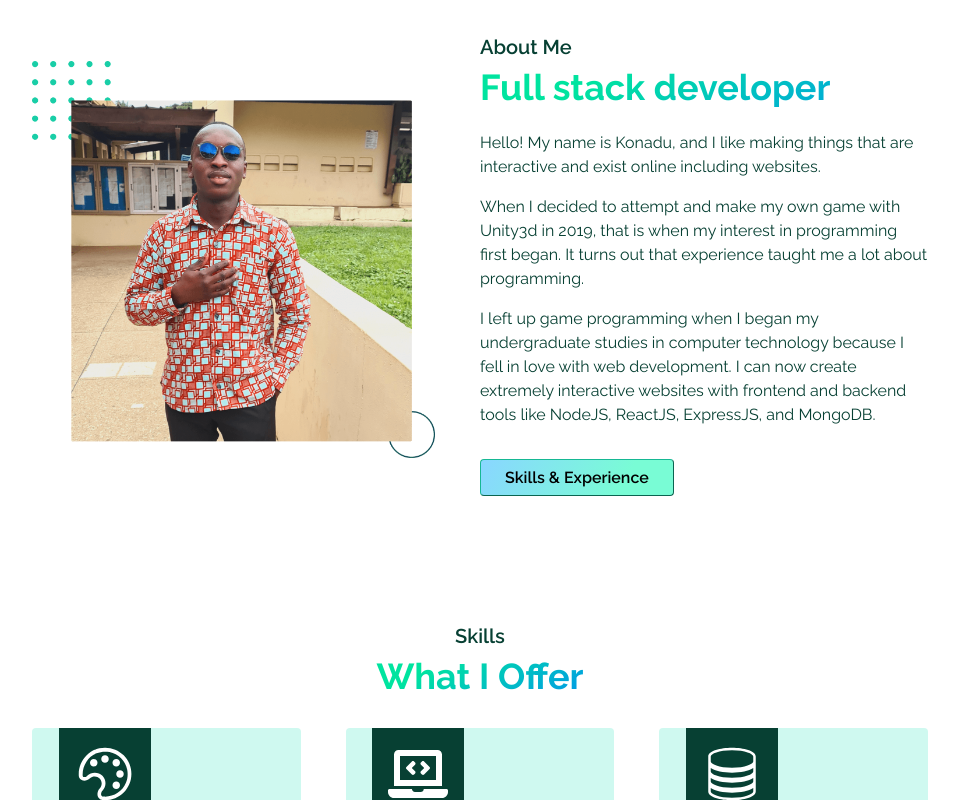
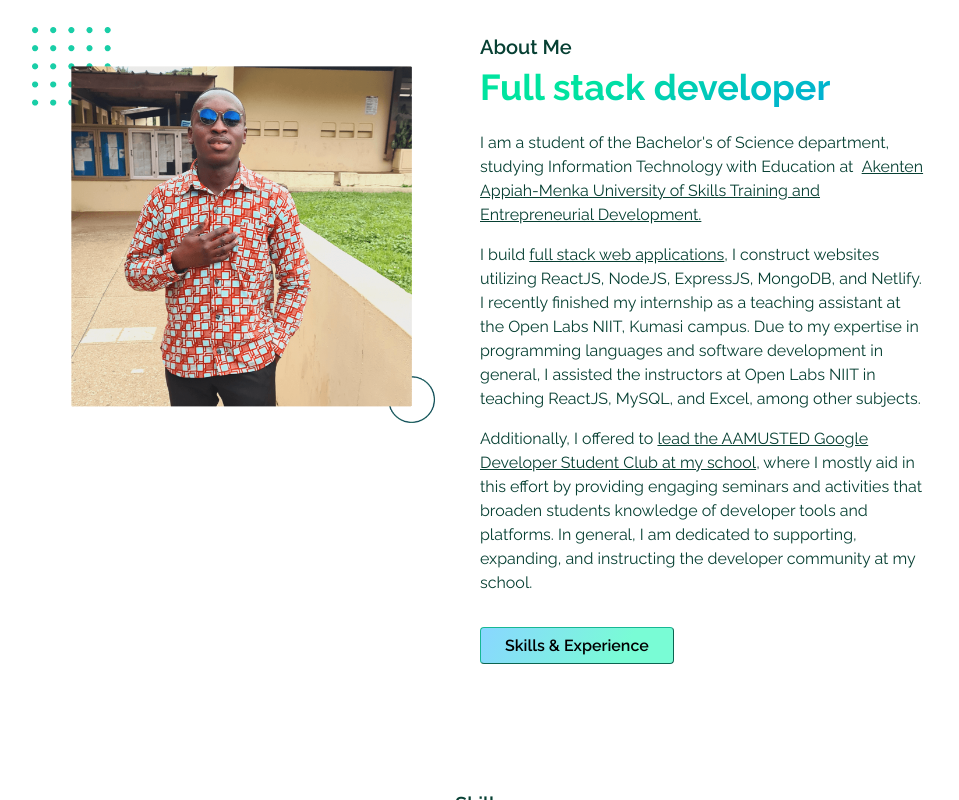
Before and after one commit to Konadu-Akwasi-Akuoko/Konau-Website, a React (Create React App) app: page / in a window 1280 px wide. Shown: the part 620-1420 px from the top of the page, without its empty margins (160-1119 px from the left). Built offline with nearby package versions, Linux system fonts and the light colour scheme.

Commit message:
Added lost links to the page

```diff
--- a/src/assets/styles/App.css
+++ b/src/assets/styles/App.css
@@ -111,6 +111,10 @@ p {
   cursor: pointer;
 }
 
+a > .button-primary {
+  text-decoration: none;
+}
+
 .button-primary:hover {
   background: white;
 }
--- a/src/pages/Home/components/AboutMe.tsx
+++ b/src/pages/Home/components/AboutMe.tsx
@@ -1,3 +1,4 @@
+/* eslint-disable prettier/prettier */
 import React from "react";
 import AboutImage from "../../../assets/images/aboutImage.png";
 
@@ -15,23 +16,39 @@ function AboutMe() {
         <p className="h3-medium">About Me</p>
         <p className="about__div02__p02 h2-bold">Full stack developer</p>
         <p className="about__div02__p03 p-content">
-          Hello! My name is Konadu, and I like making things that are
-          interactive and exist online including websites.
+          I am a student of the Bachelor&apos;s of Science department, studying
+          Information Technology with Education at &nbsp;
+          <span>
+            <a href="https://aamusted.edu.gh/">
+              Akenten Appiah-Menka University of Skills Training and
+              Entrepreneurial Development.
+            </a>
+          </span>
         </p>
         <p className="about__div02__p04 p-content">
-          When I decided to attempt and make my own game with Unity3d in 2019,
-          that is when my interest in programming first began. It turns out that
-          experience taught me a lot about programming.
+          I build <a href="#work-done">full stack web applications</a>, I
+          construct websites utilizing ReactJS, NodeJS, ExpressJS, MongoDB, and
+          Netlify. I recently finished my internship as a teaching assistant at
+          the Open Labs NIIT, Kumasi campus. Due to my expertise in programming
+          languages and software development in general, I assisted the
+          instructors at Open Labs NIIT in teaching ReactJS, MySQL, and Excel,
+          among other subjects.
         </p>
         <p className="about__div02__p05 p-content">
-          I left up game programming when I began my undergraduate studies in
-          computer technology because I fell in love with web development. I can
-          now create extremely interactive websites with frontend and backend
-          tools like NodeJS, ReactJS, ExpressJS, and MongoDB.
+          Additionally, I offered to&nbsp;
+          <a href="https://gdsc.community.dev/akenten-appiah-menka-university-of-skills-training-and-entrepreneurial-development/">
+            lead the AAMUSTED Google Developer Student Club at my school
+          </a>
+          , where I mostly aid in this effort by providing engaging seminars and
+          activities that broaden students knowledge of developer tools and
+          platforms. In general, I am dedicated to supporting, expanding, and
+          instructing the developer community at my school.
         </p>
-        <button className="button-primary" type="button">
-          Skills &amp; Experience
-        </button>
+        <a href="#work">
+          <button className="button-primary" type="button">
+            Skills &amp; Experience
+          </button>
+        </a>
       </div>
     </div>
   );
--- a/src/pages/Home/components/Contact.tsx
+++ b/src/pages/Home/components/Contact.tsx
@@ -23,6 +23,7 @@ function Contact() {
             </p>
           </div>
           <div className="contact__div01__div02">
+            <a href="https://twitter.com/akuoko_konadu">
               <div className="contact__divX2__div">
                 <img
                   alt="ALT"
@@ -30,6 +31,8 @@ function Contact() {
                   className="contact__divX2__div__img"
                 />
               </div>
+            </a>
+            <a href="https://github.com/Konadu-Akwasi-Akuoko">
               <div className="contact__divX2__div">
                 <img
                   alt="ALT"
@@ -37,6 +40,8 @@ function Contact() {
                   className="contact__divX2__div__img"
                 />
               </div>
+            </a>
+            <a href="https://www.linkedin.com/in/konaduakwasiakuoko-codedkaa/">
               <div className="contact__divX2__div">
                 <img
                   alt="ALT"
@@ -44,6 +49,8 @@ function Contact() {
                   className="contact__divX2__div__img"
                 />
               </div>
+            </a>
+            <a href="https://medium.com/@konaduakwasiakuoko">
               <div className="contact__divX2__div">
                 <img
                   alt="ALT"
@@ -51,9 +58,11 @@ function Contact() {
                   className="contact__divX2__div__img"
                 />
               </div>
+            </a>
           </div>
         </div>
-        <form className="contact__form">
+        {/* Fix this or don't display it. Thant's an ultimatum. */}
+        <form style={{ display: "none" }} className="contact__form">
           <div className="contact__form__div01">
             <div className="contact__form__div01__div01">
               <label
@@ -111,7 +120,7 @@ function Contact() {
       </div>
       <div className="footer">
         <span className="content">
-          <span>Built with by ❤️</span>
+          <span>Built with ❤️ by </span>
           <a href="https://twitter.com/akuoko_konadu"> @akuoko_konadu</a>
         </span>
       </div>
--- a/src/pages/Home/components/Hero.tsx
+++ b/src/pages/Home/components/Hero.tsx
@@ -15,9 +15,12 @@ function Hero() {
             Creative Full Stack Web Developer
           </p>
         </div>
-        <button className="button-primary" type="button">
-          Learn More
-        </button>
+
+        <a href="#work">
+          <button className="button-primary" type="button">
+            Learn More
+          </button>
+        </a>
       </div>
       <div className="hero-div02">
         <img alt="" src={HeroImage} className="home-hero-image1" />
--- a/src/pages/Home/components/Work.tsx
+++ b/src/pages/Home/components/Work.tsx
@@ -4,7 +4,10 @@ import WorkCard from "./WorkCard";
 
 function Work() {
   return (
-    <div className="work body__padding-vertical body__padding-horizontal">
+    <div
+      id="work-done"
+      className="work body__padding-vertical body__padding-horizontal"
+    >
       <p className="h3-medium">Work I&apos;ve Done</p>
       <span className="h2-bold colored-text work__span">Portfolio</span>
       <div className="work__div">
--- a/src/pages/Home/homeStyles.css
+++ b/src/pages/Home/homeStyles.css
@@ -54,7 +54,7 @@
 .about {
   display: flex;
   flex-direction: row;
-  align-items: center;
+  align-items: flex-start;
   justify-content: space-between;
 }
 
```
Lines whose indentation alone changed are shown as unchanged.
